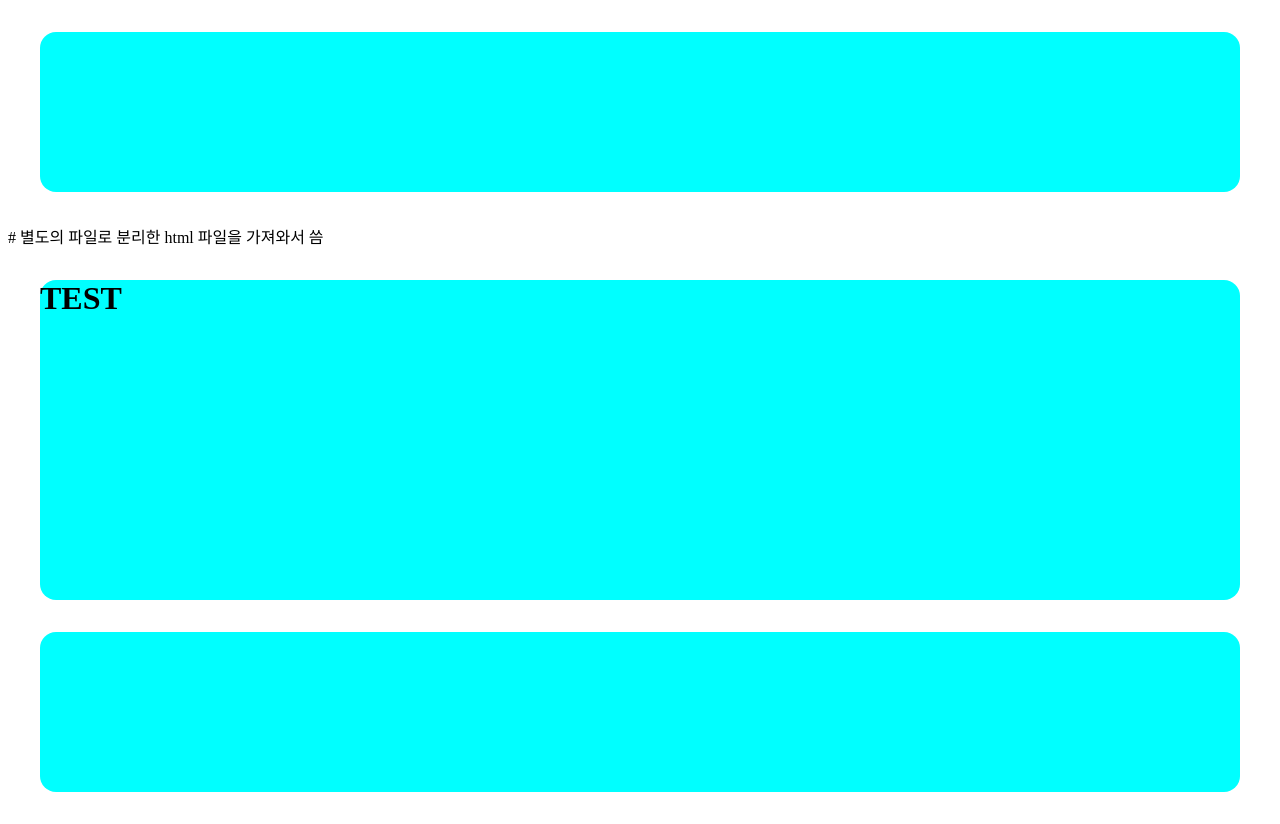
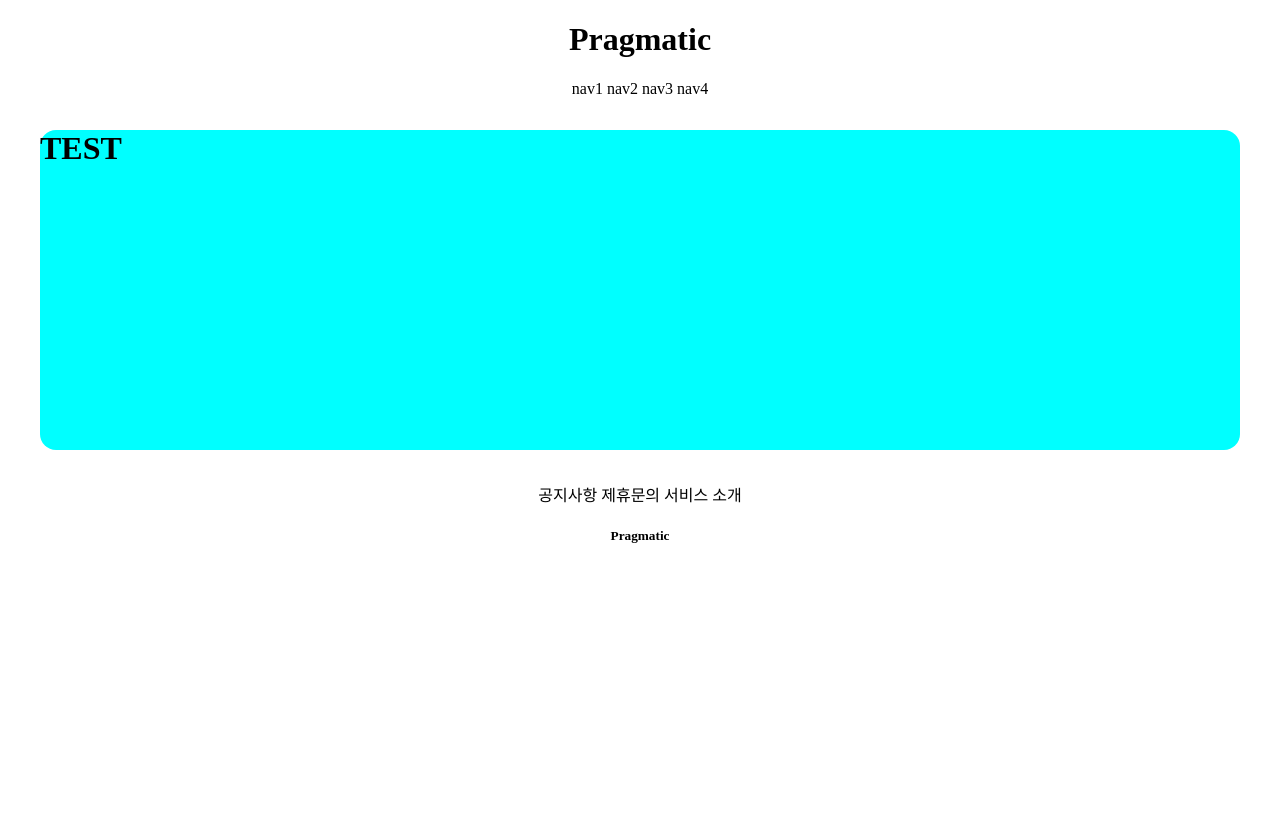
Before and after one commit to jin2313/gis_web_01, a Django app: page /accounts/hello_world/ in a window 1280 px wide. After the commit the page ends 543 px from the top, so only its background shows below. Run offline with Django 3.2, Linux system fonts and the light colour scheme; parts of the project's set-up code (start-up, migrations or seed data) failed here and were passed over.

Commit message:
07/05 web 01 commit2

```diff
--- a/templates/base.html
+++ b/templates/base.html
@@ -2,7 +2,7 @@
 <html lang="en">
 {% include 'head.html' %}
 <body>
-{% include 'header.html' %} # 별도의 파일로 분리한 html 파일을 가져와서 씀
+{% include 'header.html' %}
 {%  block content %}
 {%  endblock %}
 {% include 'footer.html' %}
--- a/templates/footer.html
+++ b/templates/footer.html
@@ -1 +1,10 @@
-<div style="height: 10rem; background-color: aqua; margin: 2rem; border-radius: 1rem;"></div>
+<div style="text-align: center">
+    <div>
+        <span>공지사항</span>
+        <span>제휴문의</span>
+        <span>서비스 소개</span>
+    </div>
+    <div>
+        <h5>Pragmatic</h5>
+    </div>
+</div>
--- a/templates/header.html
+++ b/templates/header.html
@@ -1 +1,11 @@
-<div style="height: 10rem; background-color: aqua; margin: 2rem; border-radius: 1rem;"></div>
+<div style="text-align: center">
+    <div>
+        <h1>Pragmatic</h1>
+    </div>
+    <div>
+        <span>nav1</span>
+        <span>nav2</span>
+        <span>nav3</span>
+        <span>nav4</span>
+    </div>
+</div>
```
